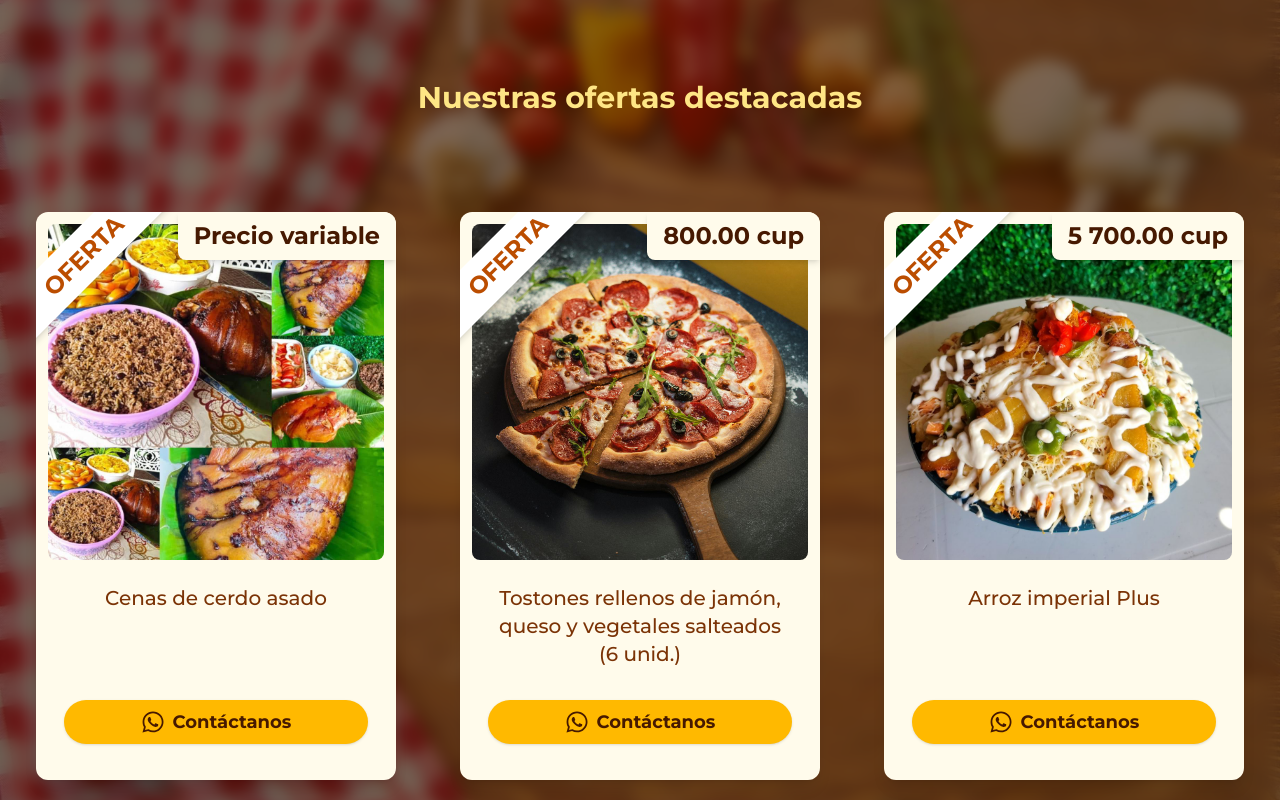
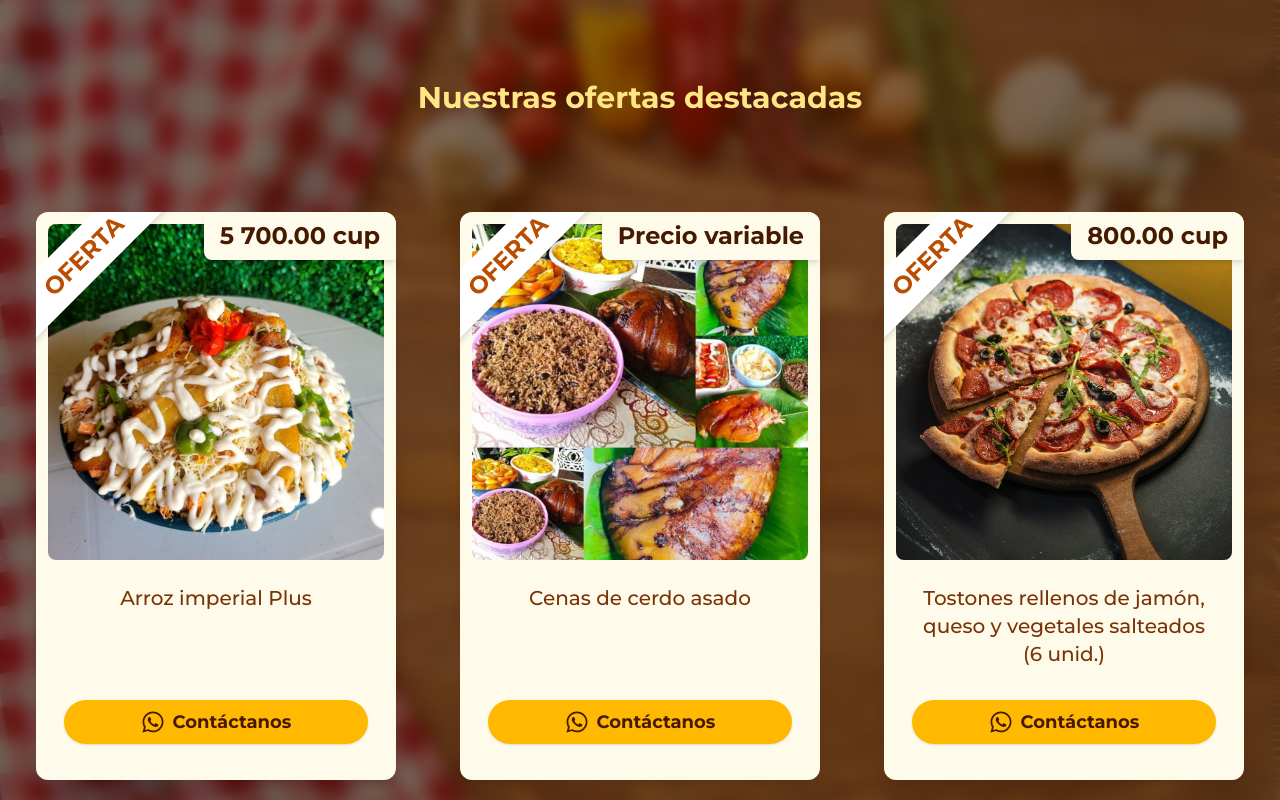
Before and after one commit to daxhoDev/delicias-yordan, a Next.js app: page / in a window 1280 px wide. Shown: the part 2100-2900 px from the top of the page. Built offline with nearby package versions, Linux system fonts and the light colour scheme.

Commit message:
feat: sorted catalog

```diff
--- a/src/components/catalog/productsContainer.tsx
+++ b/src/components/catalog/productsContainer.tsx
@@ -34,8 +34,10 @@ export default function ProductsContainer({
   }
 
   return (
-    <main className="flex flex-row flex-wrap items-center sm:items-stretch justify-center gap-x-16 gap-y-24">
-      {catalog.map(
+    <main className="flex flex-row flex-wrap items-stretch justify-center gap-x-16 gap-y-24">
+      {catalog
+        .sort((a, b) => a.title.localeCompare(b.title))
+        .map(
           (item) =>
             item.title.toLowerCase().includes(search.toLowerCase()) &&
             (item.category === category || category === "Todo") && (
--- a/src/components/landing/productsSection.tsx
+++ b/src/components/landing/productsSection.tsx
@@ -9,11 +9,13 @@ export default function ProductsSection(): React.ReactNode {
       <h2 className="text-amber-200 z-10 text-center text-2xl sm:text-3xl font-bold">
         Nuestras ofertas destacadas
       </h2>
-      <div className="z-10 flex flex-col sm:flex-row flex-wrap gap-y-24 gap-x-16 items-center sm:items-stretch justify-center">
-        {catalog.map(
-          (item) =>
-            item.featured && <ProductCard key={item.title} product={item} />
-        )}
+      <div className="z-10 flex flex-row flex-wrap gap-y-24 gap-x-16 items-stretch justify-center">
+        {catalog
+          .sort((a, b) => a.title.localeCompare(b.title))
+          .map(
+            (item) =>
+              item.featured && <ProductCard key={item.title} product={item} />
+          )}
       </div>
       <Button className="z-10" variant="secondary" href="/catalog">
         Ver catálogo
```
Lines whose indentation alone changed are shown as unchanged.
